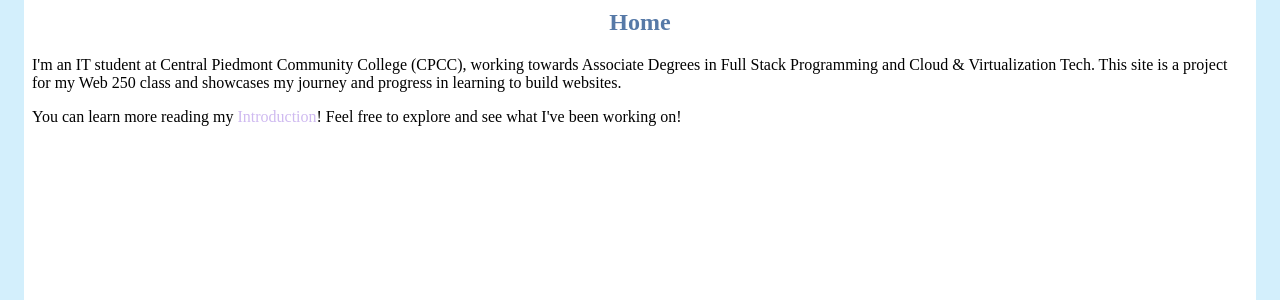
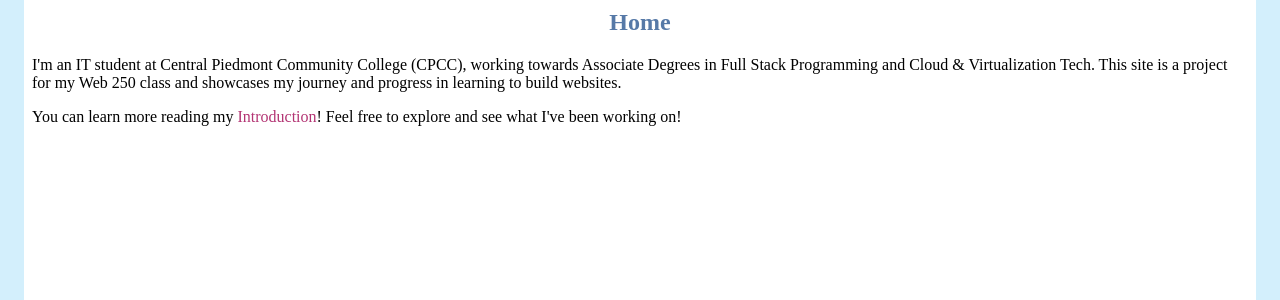
Before and after one commit to bsouzao0/web250, a PHP site: page /index.html in a window 1280 px wide. Shown: the part 254-554 px from the top of the page. Run offline with PHP 8.4, Linux system fonts and the light colour scheme; some web fonts are replaced.

Commit message:
Update default.css

```diff
--- a/styles/default.css
+++ b/styles/default.css
@@ -75,7 +75,7 @@ main {
 }
 main a {
     text-decoration: none;
-    color: #cfbaf0;
+    color: #b33473;
 }
 
 main p {
```
